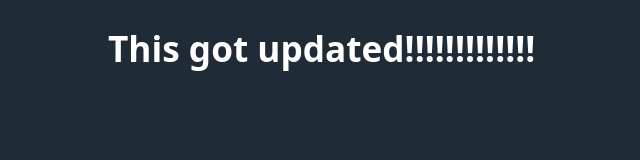
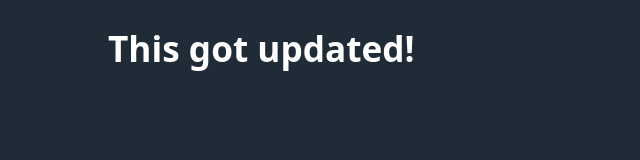
Before and after one commit to gsantella/test-website-on-github-pages, a plain HTML site: page index.html in a window 1280 px wide. Shown: the whole page, without its empty margins (132-772 px from the left). Drawn offline with nearby package versions, Linux system fonts and the light colour scheme.

Commit message:
Update index.html

```diff
--- a/index.html
+++ b/index.html
@@ -7,6 +7,6 @@
     <link rel="stylesheet" href="https://cdn.jsdelivr.net/npm/water.css@2/out/dark.css">
 </head>
 <body>
-    <h1>This got updated!!!!!!!!!!!!!</h1>
+    <h1>This got updated!</h1>
 </body>
 </html>
```
